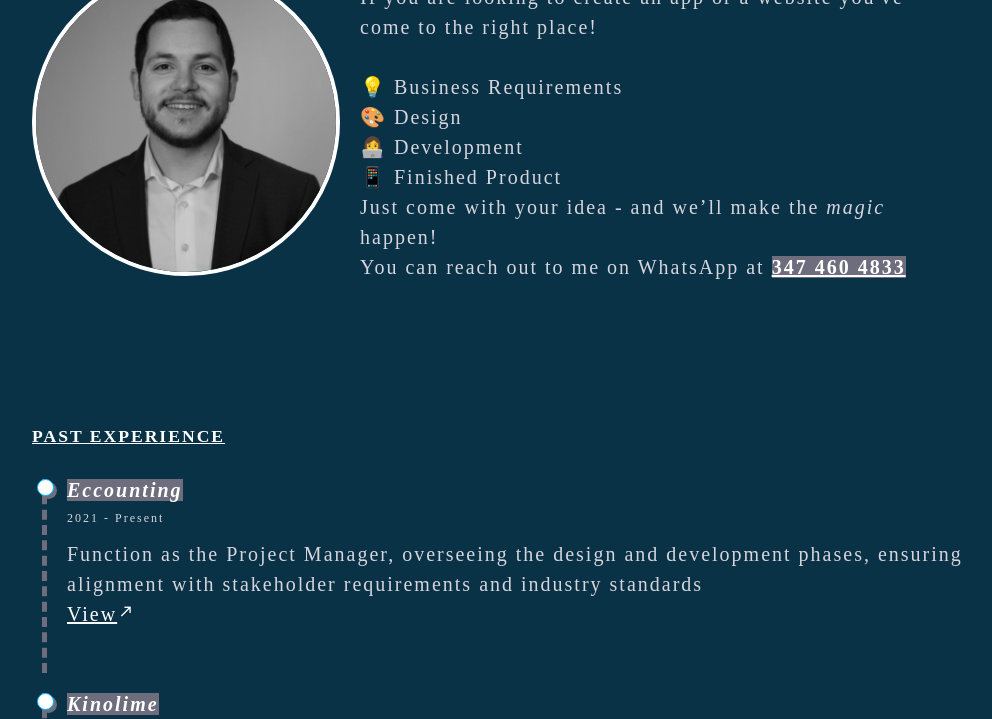
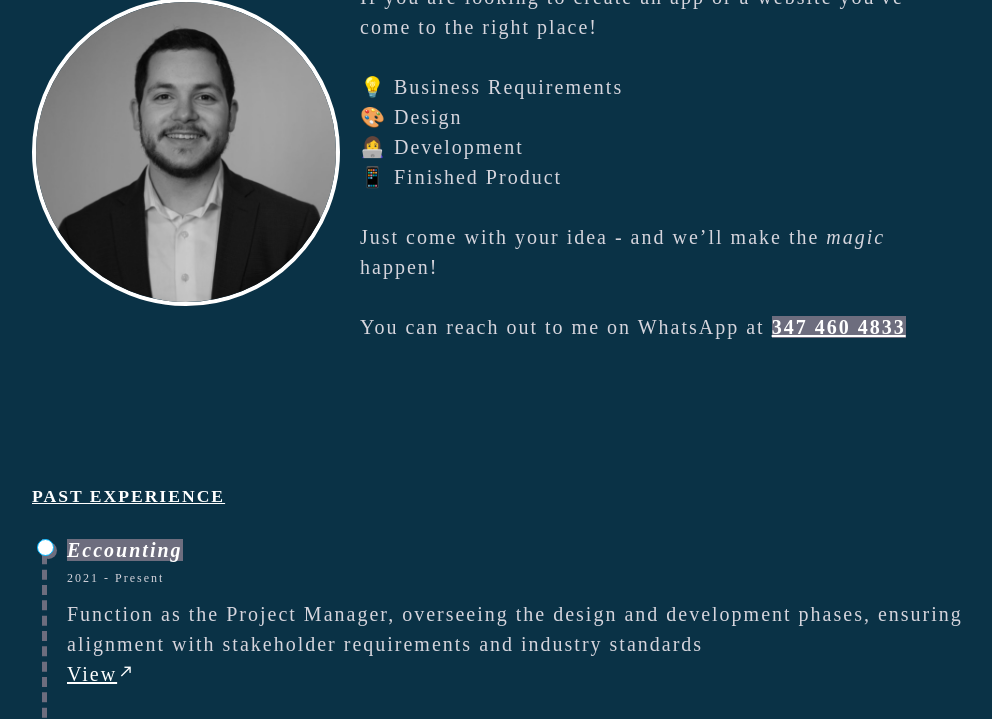
Before and after one commit to YaakovDavid/ykvdvd, a plain HTML site: page index.html in a window 1280 px wide. Shown: the part 86-805 px from the top of the page, without its empty margins (90-1082 px from the left). Drawn offline with nearby package versions, Linux system fonts and the light colour scheme; a web font is replaced by a local one.

Commit message:
Update index.html

```diff
--- a/index.html
+++ b/index.html
@@ -31,8 +31,11 @@
                     <br> 👩‍💻 Development
                     <br> 📱 Finished Product
                     <br>
+                    <br>
                     Just come with your idea - and we’ll make the <em>magic</em> happen!
-                    <br>You can reach out to me on WhatsApp at <span class="time"><a href="https://api.whatsapp.com/send?phone=13474601358"> 347 460 4833</a></span>
+                    <br>
+                    <br>
+                    You can reach out to me on WhatsApp at <span class="time"><a href="https://api.whatsapp.com/send?phone=13474601358"> 347 460 4833</a></span>
                 </p>
             </div>
         </div>
```
